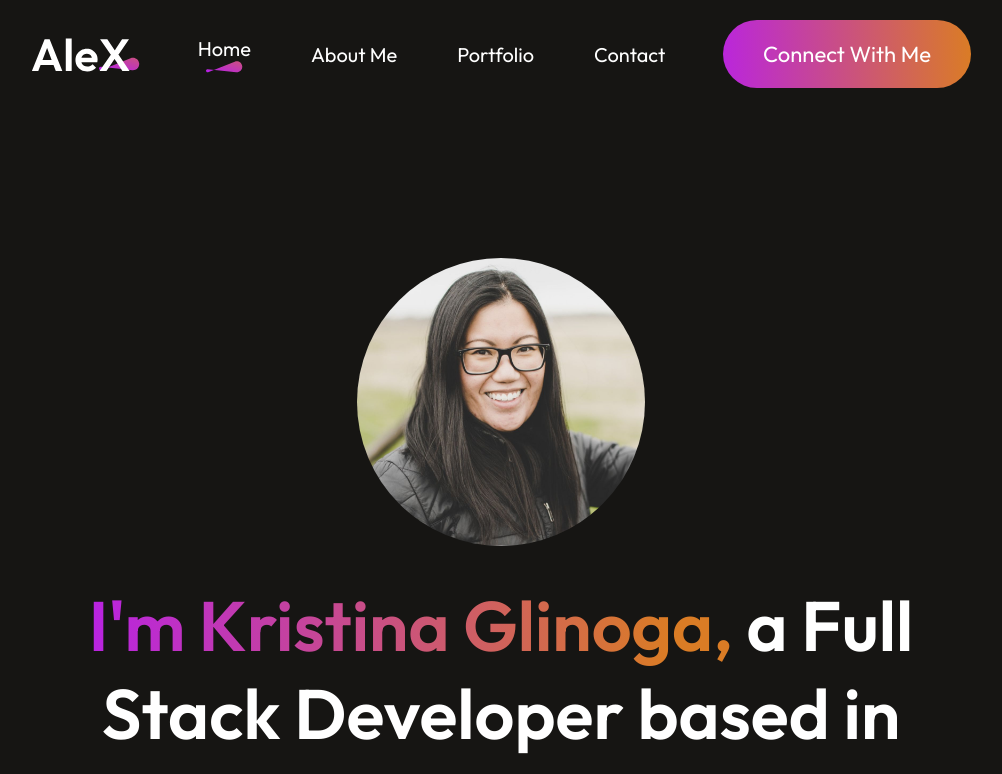
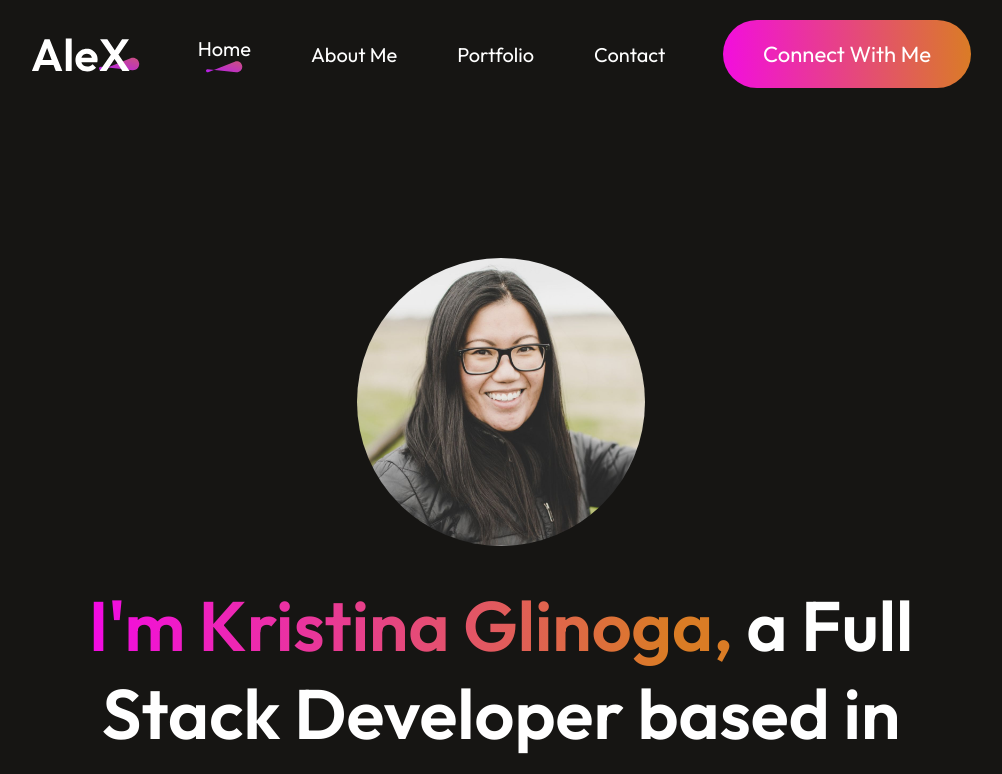
Before and after one commit to hellokristinafaye/portfolio-react, a React (Vite) app: page / in a window 1280 px wide. Shown: the top 774 px of the page, without its empty margins (139-1141 px from the left). Built offline with nearby package versions, Linux system fonts and the light colour scheme.

Commit message:
purple color updated to pink

```diff
--- a/src/index.css
+++ b/src/index.css
@@ -4,7 +4,8 @@
     --background-color: #161513;
     --white-color: white;
     --orange-color: #DA7C25;
-    --purple-color: #B923E1;
+    --purple-color: rgb(243, 10, 228);
+    /* --purple-color: #B923E1; */
     --lt-grey: #D8D8D8;
     --dark-grey: #32323c;
     --mid-grey: #A0A0A0;
```
